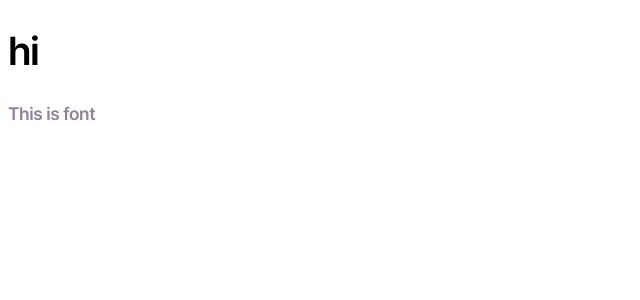
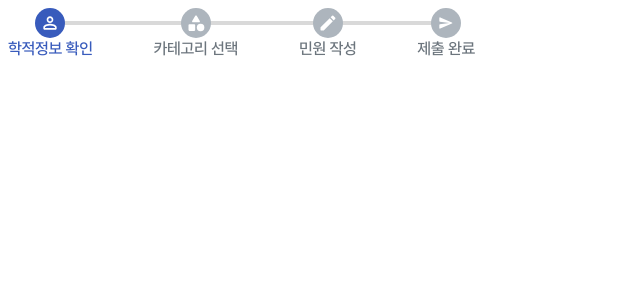
Before and after one commit to waieiches/SM-137-Frontend, a React (Vite) app: page / in a window 1280 px wide. Shown: the top 300 px of the page, without its empty margins (0-640 px from the left). Built offline with nearby package versions, Linux system fonts and the light colour scheme.

Commit message:
refactor: 컴포넌트 분류, 변수명 변경, media-query추가

```diff
--- a/src/App.tsx
+++ b/src/App.tsx
@@ -1,4 +1,5 @@
 import styled from "@emotion/styled";
+import ProgressBar from "./components/progress-line/ProgressBar";
 
 const Wrap = styled.div`
   width: 100px;
@@ -11,12 +12,7 @@ const Title = styled.span`
 `;
 
 function App() {
-  return (
-    <Wrap>
-      <h1>hi</h1>
-      <Title>This is font</Title>
-    </Wrap>
-  );
+  return <ProgressBar />;
 }
 
 export default App;
--- /dev/null
+++ b/src/components/progress-line/IconWithText.tsx
@@ -0,0 +1,89 @@
+// IconWithText.tsx
+import SvgIcon, { SvgIconProps } from "@mui/material/SvgIcon";
+import SendRoundedIcon from "@mui/icons-material/SendRounded";
+import styled from "@emotion/styled";
+
+interface IconWithTextProps {
+  icon: typeof SvgIcon;
+  text: string;
+  isActive?: boolean;
+}
+
+const ProgressCircleIcon = styled.div`
+  display: flex;
+  align-items: center;
+  justify-content: center;
+  width: 30px;
+  height: 30px;
+  border-radius: 50%;
+  z-index: 1;
+
+  @media (max-width: 768px) {
+    width: 25px;
+    height: 25px;
+  }
+
+  @media (max-width: 480px) {
+    width: 20px;
+    height: 20px;
+  }
+`;
+
+const ProgressLineIcon = styled(SvgIcon)<SvgIconProps>`
+  color: white;
+`;
+
+const ProgressLineText = styled.div`
+  display: inline-block;
+  text-align: center;
+
+  @media (max-width: 768px) {
+    font-size: 0.8rem;
+  }
+
+  @media (max-width: 480px) {
+    font-size: 0.7rem;
+  }
+`;
+
+const ProgressLineIconText = styled.div`
+  display: flex;
+  flex-direction: column;
+  align-items: center;
+  gap: 0.2rem;
+  position: relative;
+
+  @media (max-width: 768px) {
+    gap: 0.15rem;
+  }
+
+  @media (max-width: 480px) {
+    gap: 0.1rem;
+  }
+`;
+
+const IconWithText = ({
+  icon: IconComponent,
+  text,
+  isActive = false,
+}: IconWithTextProps) => {
+  const circleBackgroundColor = isActive
+    ? "var(--light-primary)"
+    : "var(--gray4-placeholder-low)";
+  const textColor = isActive ? "var(--light-primary)" : "var(--gray5-lowText)";
+  const iconSize = IconComponent === SendRoundedIcon ? 16 : 20;
+
+  return (
+    <ProgressLineIconText>
+      <ProgressCircleIcon style={{ backgroundColor: circleBackgroundColor }}>
+        <ProgressLineIcon
+          component={IconComponent}
+          style={{ width: iconSize, height: iconSize }}
+        />
+      </ProgressCircleIcon>
+      <ProgressLineText style={{ color: textColor }}>{text}</ProgressLineText>
+    </ProgressLineIconText>
+  );
+};
+
+export default IconWithText;
--- /dev/null
+++ b/src/components/progress-line/ProgressBar.tsx
@@ -0,0 +1,65 @@
+// ProgressBar.tsx
+import PermIdentityRoundedIcon from "@mui/icons-material/PermIdentityRounded";
+import CategoryRoundedIcon from "@mui/icons-material/CategoryRounded";
+import EditRoundedIcon from "@mui/icons-material/EditRounded";
+import SendRoundedIcon from "@mui/icons-material/SendRounded";
+import styled from "@emotion/styled";
+import IconWithText from "./IconWithText";
+
+const ProgressLine = styled.div`
+  position: absolute;
+  top: 15px;
+  left: 38px;
+  right: 15px;
+  width: 399px;
+  height: 4px;
+  background-color: #d9d9d9;
+  z-index: 0;
+  transform: translateY(-50%);
+
+  @media (max-width: 768px) {
+    width: 300px;
+    height: 3px;
+  }
+
+  @media (max-width: 480px) {
+    width: 250px;
+    height: 2px;
+  }
+`;
+
+const TotalProgressLine = styled.div`
+  display: flex;
+  align-items: center;
+  justify-content: space-between;
+  position: relative;
+  width: 467px;
+
+  @media (max-width: 768px) {
+    width: 350px;
+  }
+
+  @media (max-width: 480px) {
+    width: 280px;
+  }
+`;
+
+const ProgressBar = () => (
+  <TotalProgressLine>
+    <ProgressLine />
+    <IconWithText
+      icon={PermIdentityRoundedIcon}
+      text="학적정보 확인"
+      isActive={true}
+    />
+    <IconWithText
+      icon={CategoryRoundedIcon}
+      text="카테고리 선택"
+      isActive={false}
+    />
+    <IconWithText icon={EditRoundedIcon} text="민원 작성" isActive={false} />
+    <IconWithText icon={SendRoundedIcon} text="제출 완료" isActive={false} />
+  </TotalProgressLine>
+);
+
+export default ProgressBar;
```
Also changed, not shown: src/components/Link/quick-link.tsx (deleted, +0 -67 lines), src/components/ProgressLine/progress-bar.tsx (deleted, +0 -101 lines).
